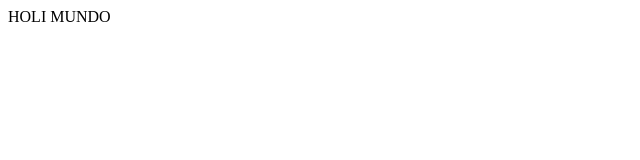
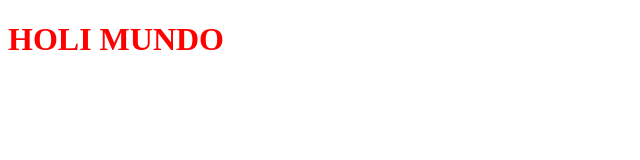
Before and after one commit to riagar/test_pagina_web_03, a plain HTML site: page index.html in a window 1280 px wide. Shown: the whole page, without its empty margins (0-640 px from the left). Drawn offline with Linux system fonts and the light colour scheme.

Commit message:
mi segundo commit

```diff
--- a/index.html
+++ b/index.html
@@ -7,6 +7,6 @@
     <title>Document</title>
 </head>
 <body>
-    HOLI MUNDO
+    <h1 style="color: red;" > HOLI MUNDO</h1>
 </body>
 </html>
```
